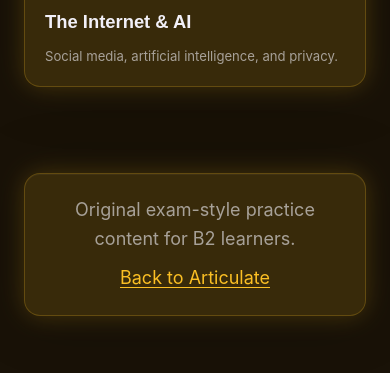
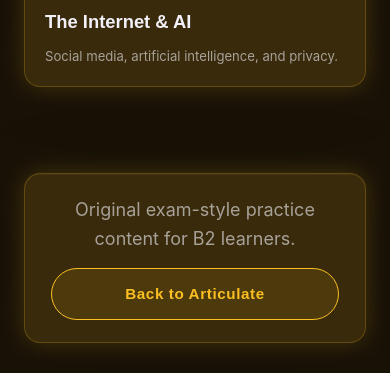
Before and after one commit to WGT-Edutech/articulate-materials, a plain HTML site: page b2-speaking/index.html in a window 390 px wide. Shown: the part 1291-1664 px from the top of the page. Before the commit the page ends 1637 px from the top, so only its background shows below. Drawn offline with Linux system fonts and the light colour scheme.

Commit message:
B2 Speaking: Back to Articulate as a responsive pill button

```diff
--- a/b2-speaking/index.html
+++ b/b2-speaking/index.html
@@ -56,7 +56,20 @@ h1,h2,h3,h4{font-family:'Montserrat',sans-serif}
 .footer{position:relative;z-index:1;text-align:center;padding:30px 24px;font-size:1.125rem;color:var(--cs-text-muted)}
 .footer-card{max-width:660px;margin:0 auto;padding:22px 26px;display:flex;flex-direction:column;gap:10px;align-items:center}
 .footer-card p{margin:0}
-.footer-card a{color:var(--cs-accent);text-decoration:underline;text-underline-offset:3px}
+.art-btn{
+  display:inline-block;margin-top:4px;
+  padding:.72rem 1.7rem;border-radius:999px;
+  border:1.5px solid var(--cs-accent);
+  background:var(--cs-accent-dim);
+  color:var(--cs-accent);
+  font-family:'Montserrat',sans-serif;font-weight:700;font-size:.95rem;
+  letter-spacing:.04em;text-decoration:none;
+  transition:transform .15s ease,box-shadow .25s ease,background .25s ease,color .25s ease;
+}
+.art-btn:hover{transform:translateY(-2px);background:var(--cs-accent);color:var(--cs-bg);box-shadow:0 0 20px var(--cs-accent-glow)}
+.art-btn:active{transform:translateY(0) scale(.97)}
+.art-btn:focus-visible{outline:2px solid var(--cs-accent);outline-offset:3px}
+@media(max-width:640px){.art-btn{width:100%;text-align:center;padding:.8rem 1rem}}
 @media(max-width:640px){.hero h1{font-size:1.8rem}.deck-grid{grid-template-columns:1fr}}
 </style>
 </head>
@@ -86,7 +99,7 @@ h1,h2,h3,h4{font-family:'Montserrat',sans-serif}
 <footer class="footer">
   <div class="glass footer-card">
     <p>Original exam-style practice content for B2 learners.</p>
-    <a href="../index.html">Back to Articulate</a>
+    <a class="art-btn" href="../index.html">Back to Articulate</a>
   </div>
 </footer>
 
```
